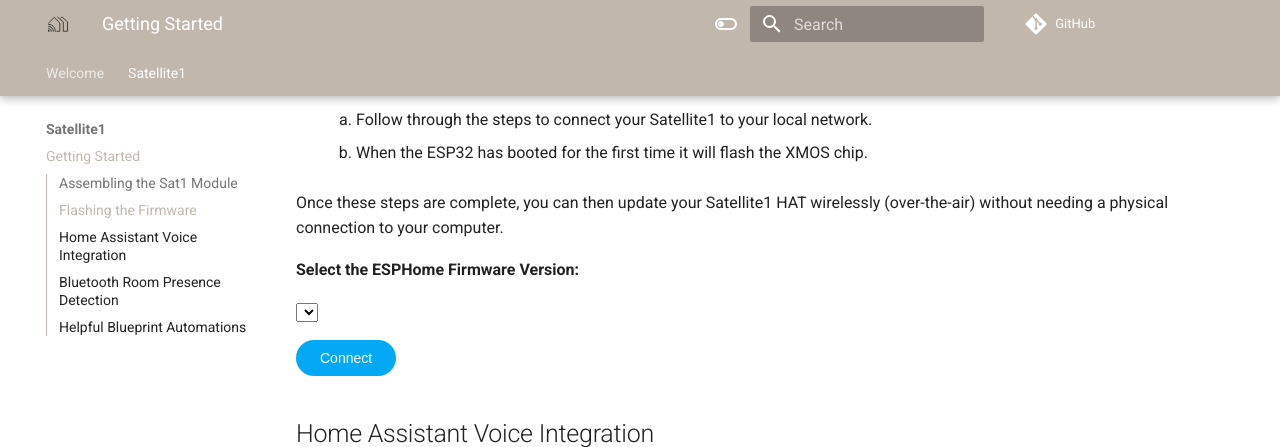
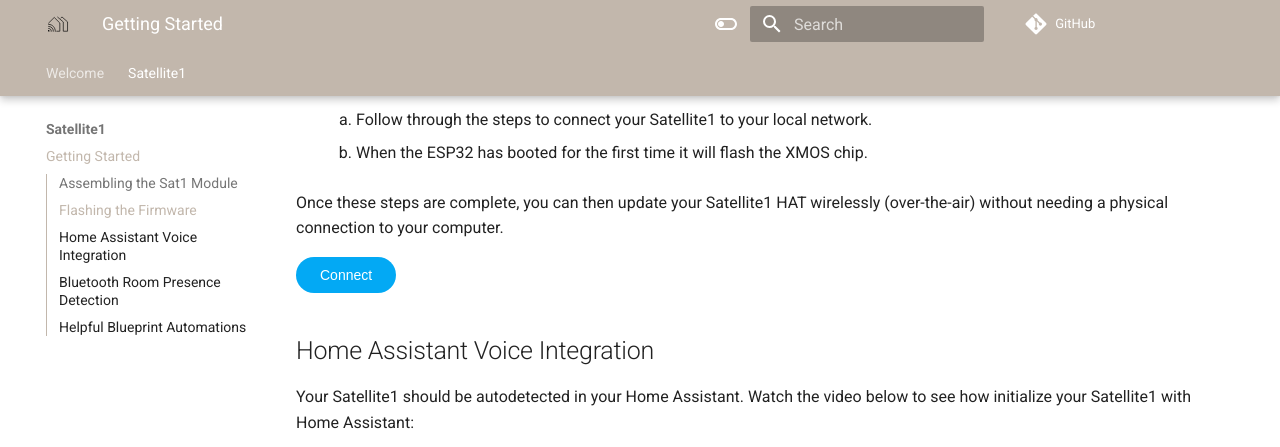
Before and after one commit to FutureProofHomes/Documentation, an MkDocs documentation site: the page built from docs/Satellite1/Getting Started.md, in a window 1280 px wide and 900 px high, scrolled down 800 px, cut to the strip 0-447 px from the top of the window. Built offline with MkDocs 1.6.1 and Material for MkDocs 9.7.7, drawn with Linux system fonts in a browser that asks for light colours; comment, search, counter and statistics services are not loaded.

Commit message:
set sat1 install to a static manifest.json. Removes Version selector for customers.

```diff
--- a/docs/Satellite1/Getting Started.md
+++ b/docs/Satellite1/Getting Started.md
@@ -17,24 +17,9 @@
 Once these steps are complete, you can then update your Satellite1 HAT wirelessly (over-the-air) without needing a physical connection to your computer.
 
 <div id="firmware-installer" markdown="1">
-  <!-- <p><strong>Select Revision:</strong></p> -->
-  <label style="display: none"><input type="radio" name="revision" value="rev1"> Revision 1</label>
-    <label style="display: none"><input type="radio" name="revision" value="rev2"> Revision 1</label>
-  <label style="display: none"><input type="radio" name="revision" value="rev3" checked> Revision 2</label>
+  <esp-web-install-button id="install-button" manifest="https://raw.githubusercontent.com/FutureProofHomes/Documentation/refs/heads/main/manifest.json" install-supported></esp-web-install-button>
+</div>
 
-  <p><strong>Select the ESPHome Firmware Version:</strong></p>
-  <!-- <p id="warning" style="display: none" ><b>Warning:</b> <br> You have selected a development version. <br> Expect 🪲🪲🪲.</p> -->
-
-  <select id="version-select"></select>
-
-  <div id="warning" style="display: none" markdown="1">
-!!! warning "Firmware Under Development"
-
-    You have chosen a version of the firmware that is still under active development.  If you're not a developer we recommend running the stable firmware version.
-  </div>
-
-  <esp-web-install-button id="install-button" manifest="" install-supported></esp-web-install-button>
-</div>
 
 ## Home Assistant Voice Integration
 
```
